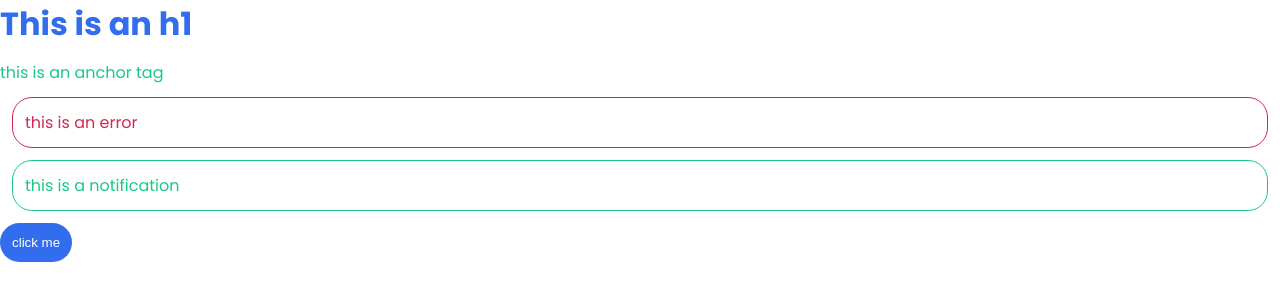
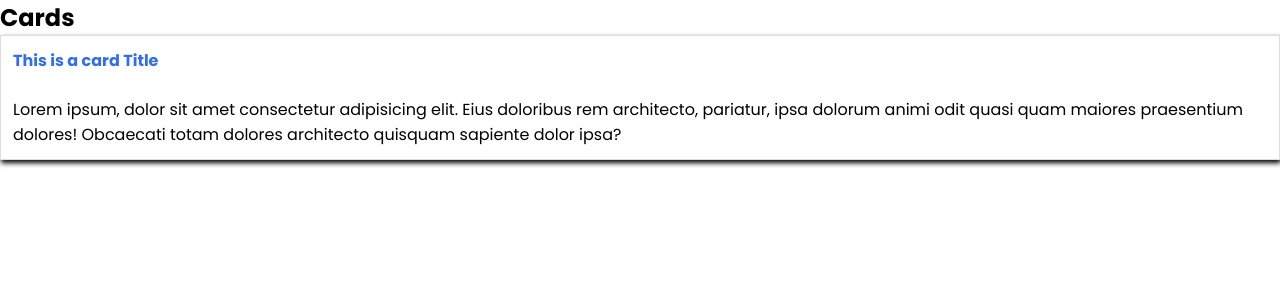
Before and after one commit to shobit1337/css-library-using-sass, a website: page index.html in a window 1280 px wide. Drawn offline with Linux system fonts and the light colour scheme.

Commit message:
fix: cleaned up index html file

```diff
--- a/index.html
+++ b/index.html
@@ -8,10 +8,27 @@
     <title>CSS Library</title>
   </head>
   <body>
-    <h1>This is an h1</h1>
-    <a href="#">this is an anchor tag</a>
-    <p class="error">this is an error</p>
-    <p class="notification">this is a notification</p>
-    <button>click me</button>
+    <!-- colors -->
+
+    <!-- font sizes -->
+
+    <!-- buttons -->
+
+    <!-- cards -->
+
+    <h2>Cards</h2>
+    <div class="card">
+      <h1 class="card-title">This is a card Title</h1>
+      <p class="card-body">
+        Lorem ipsum, dolor sit amet consectetur adipisicing elit. Eius doloribus
+        rem architecto, pariatur, ipsa dolorum animi odit quasi quam maiores
+        praesentium dolores! Obcaecati totam dolores architecto quisquam
+        sapiente dolor ipsa?
+      </p>
+    </div>
+
+    <!-- grid system -->
+
+    <!-- utilities -->
   </body>
 </html>
```
Also changed, not shown: css/index.css (line endings or trailing spaces), 1 other file.
